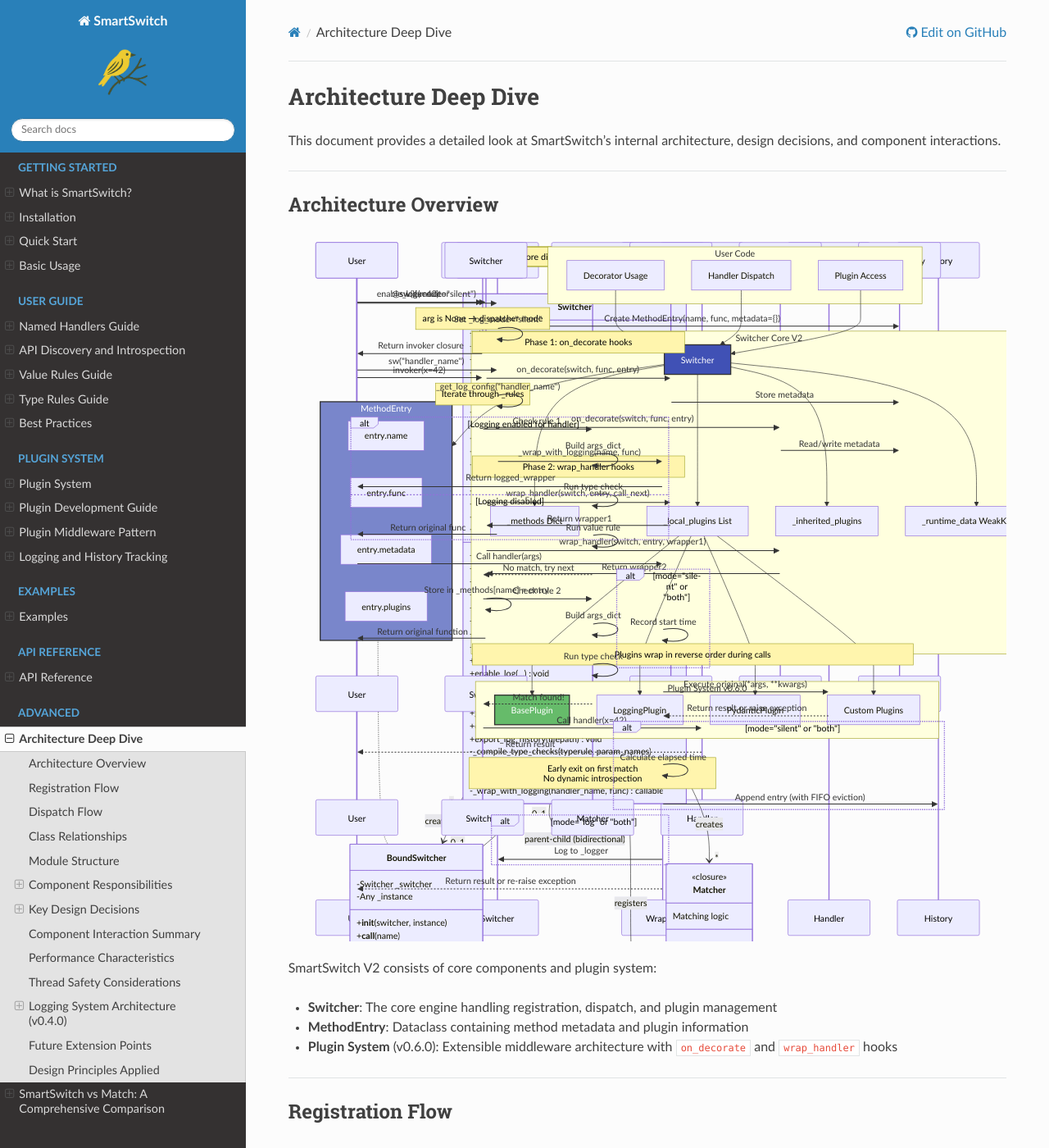
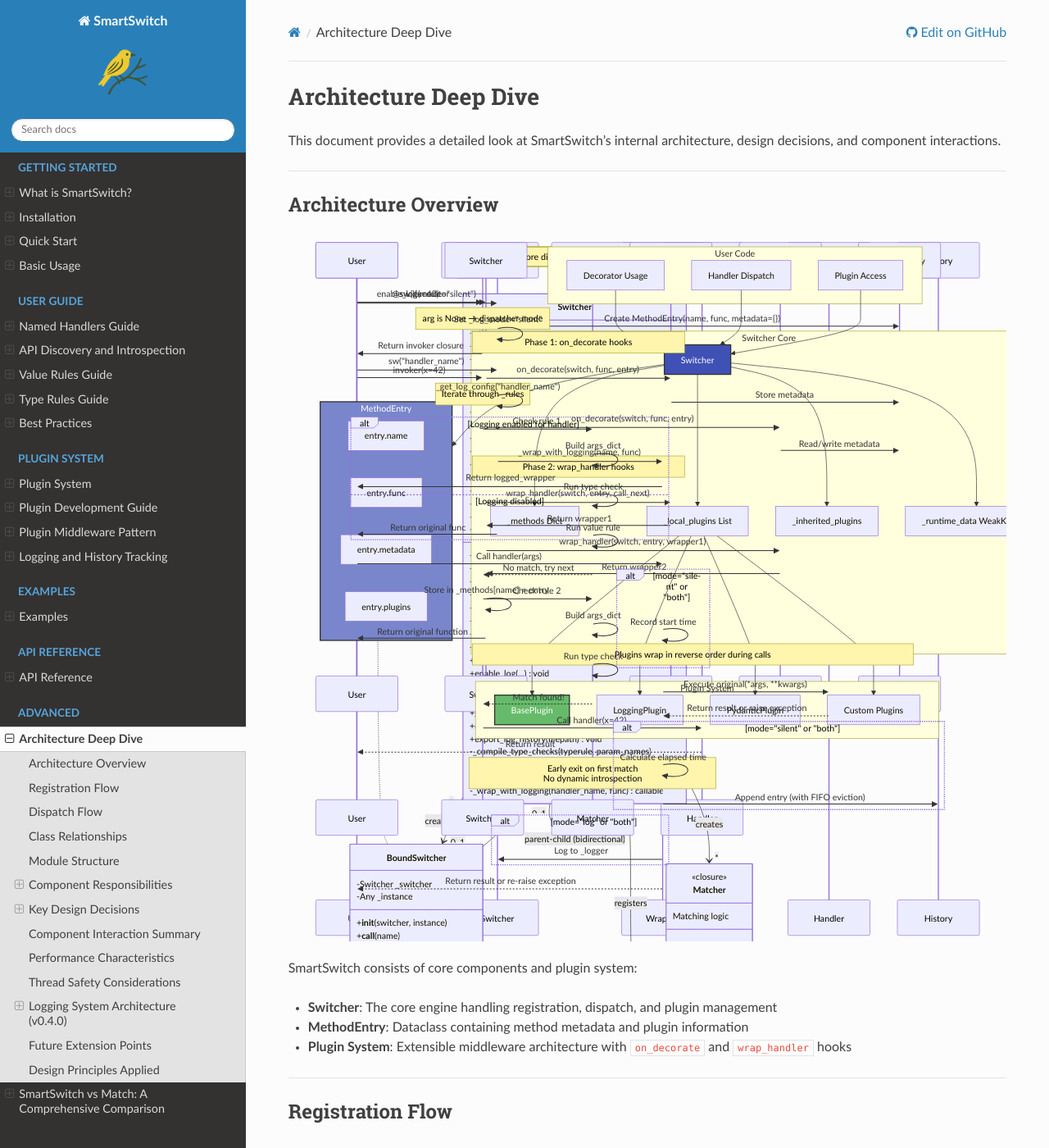
Before and after one commit to genropy/smartswitch, a Sphinx documentation site: the page built from docs/appendix/architecture.md, in a window 1280 px wide and 1400 px high. Shown: the whole window at 82% size. Built offline with Sphinx 7.4.7 and the Read the Docs theme 3.1.0, drawn with Linux system fonts in a browser that asks for light colours; some of the changed text lies outside the part shown.

Commit message:
chore: update version to 0.9.0 and remove V2 references
- Update version from 0.6.0 to 0.9.0 in pyproject.toml and __init__.py
- Remove all references to "V2" from code, tests, and documentation
- Clean up terminology for public release

````diff
--- a/docs/appendix/architecture.md
+++ b/docs/appendix/architecture.md
@@ -14,7 +14,7 @@ graph TB
         U3[Plugin Access]
     end
 
-    subgraph SwitcherCore[Switcher Core V2]
+    subgraph SwitcherCore[Switcher Core]
         SW[Switcher]
         ME[_methods Dict]
         PL[_local_plugins List]
@@ -22,7 +22,7 @@ graph TB
         RD[_runtime_data WeakKeyDict]
     end
 
-    subgraph PluginSystem[Plugin System v0.6.0]
+    subgraph PluginSystem[Plugin System]
         BP[BasePlugin]
         LP[LoggingPlugin]
         PP[PydanticPlugin]
@@ -54,11 +54,11 @@ graph TB
     style BP fill:#66bb6a,stroke:#333,stroke-width:2px,color:#fff
 ```
 
-SmartSwitch V2 consists of core components and plugin system:
+SmartSwitch consists of core components and plugin system:
 
 - **Switcher**: The core engine handling registration, dispatch, and plugin management
 - **MethodEntry**: Dataclass containing method metadata and plugin information
-- **Plugin System** (v0.6.0): Extensible middleware architecture with `on_decorate` and `wrap_handler` hooks
+- **Plugin System**: Extensible middleware architecture with `on_decorate` and `wrap_handler` hooks
 
 ---
 
@@ -93,7 +93,7 @@ sequenceDiagram
     Note over Switcher,MethodEntry: Plugins wrap in reverse order during calls
 ```
 
-**Key Points (V2)**:
+**Key Points**:
 
 1. **MethodEntry Creation**: Each handler gets a MethodEntry with name, func, metadata
 2. **Plugin Hooks**: Two-phase system - on_decorate for setup, wrap_handler for wrapping
--- a/pyproject.toml
+++ b/pyproject.toml
@@ -4,7 +4,7 @@ build-backend = "setuptools.build_meta"
 
 [project]
 name = "smartswitch"
-version = "0.6.0"
+version = "0.9.0"
 description = "Intelligent rule-based function dispatch for Python"
 authors = [
     {name = "Giovanni Porcari", email = "softwell@softwell.it"},
--- a/src/smartswitch/__init__.py
+++ b/src/smartswitch/__init__.py
@@ -21,4 +21,4 @@ __all__ = [
     "PydanticPlugin",
 ]
 
-__version__ = "1.0.0-alpha"
+__version__ = "0.9.0"
````
Also changed, not shown: 3 other files.
